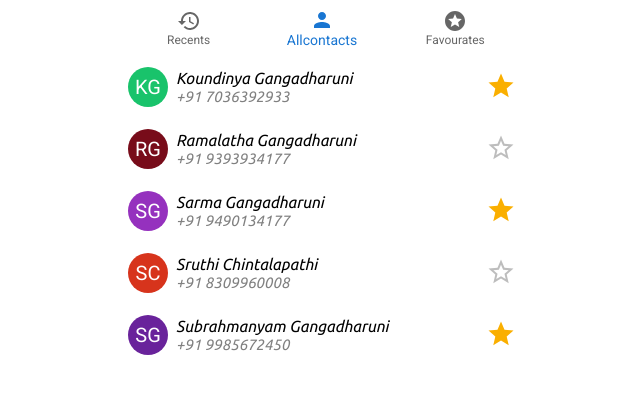
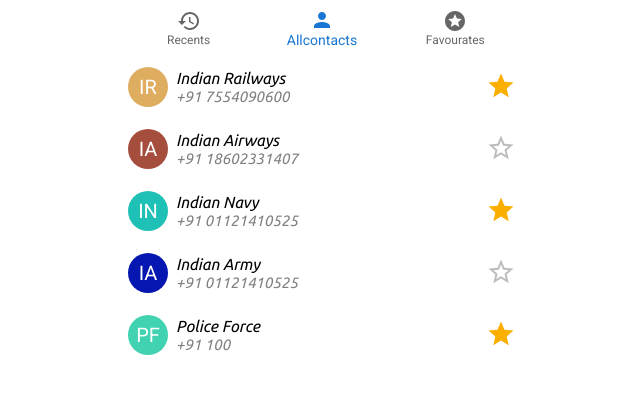
Before and after one commit to Koundinyag/FrontEndProjects, a React (Create React App) app in the folder phonebook/: page / in a window 1280 px wide. Shown: the top 394 px of the page, without its empty margins (318-958 px from the left). Built offline with nearby package versions, Linux system fonts and the light colour scheme.

Commit message:
Modified the Contacts due to privacy issue

```diff
--- a/phonebook/src/componenets/Allcontacts.js
+++ b/phonebook/src/componenets/Allcontacts.js
@@ -4,11 +4,12 @@
 function Allcontacts() {
     return (
         <div>
-            <Contactcard name="Koundinya Gangadharuni" mobile="7036392933" isFav={true}/>
-            <Contactcard name="Ramalatha Gangadharuni" mobile="9393934177" isFav={false}/>
-            <Contactcard name="Sarma Gangadharuni" mobile="9490134177" isFav={true}/>
-            <Contactcard name="Sruthi Chintalapathi" mobile="8309960008" isFav={false}/>
-            <Contactcard name="Subrahmanyam Gangadharuni" mobile="9985672450" isFav={true}/>
+            <Contactcard name="Indian Railways" mobile="7554090600" isFav={true}/>
+            <Contactcard name="Indian Airways" mobile="18602331407" isFav={false}/>
+            <Contactcard name="Indian Navy" mobile="01121410525" isFav={true}/>
+            <Contactcard name="Indian Army" mobile="01121410525" isFav={false}/>
+            <Contactcard name="Police Force
+            " mobile="100" isFav={true}/>
 
 
         </div>
```
